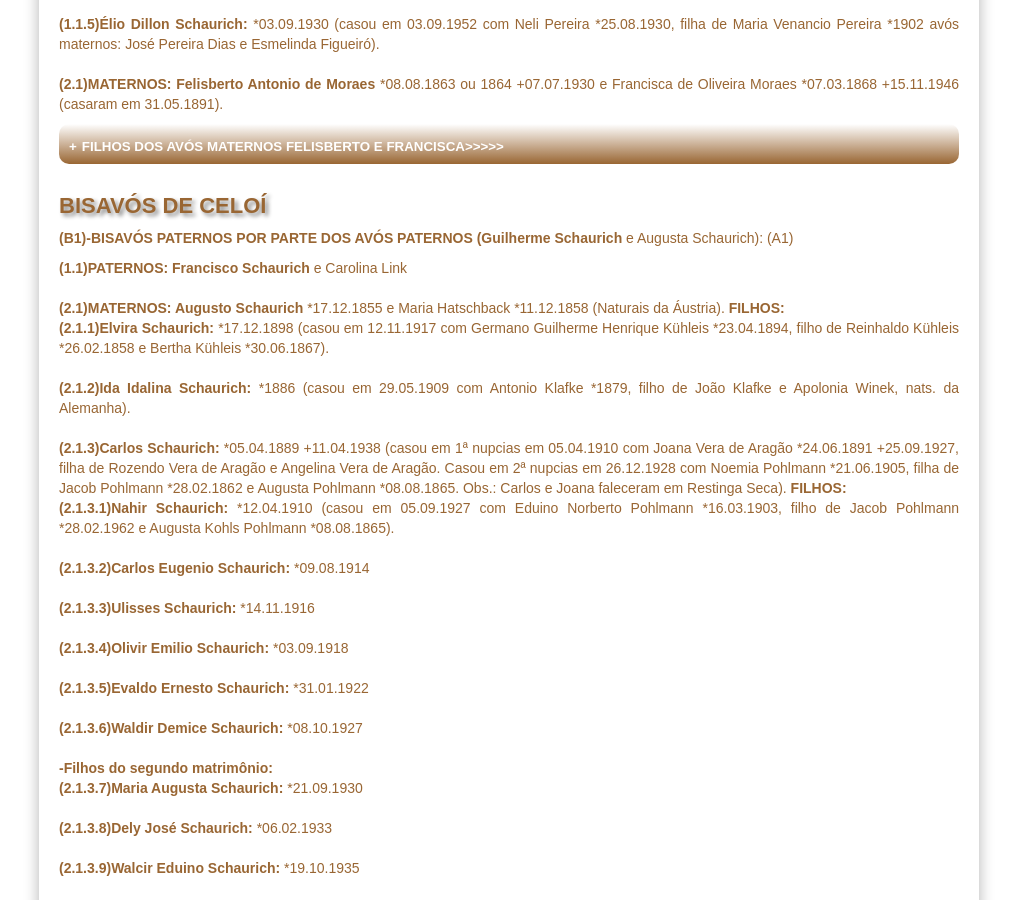
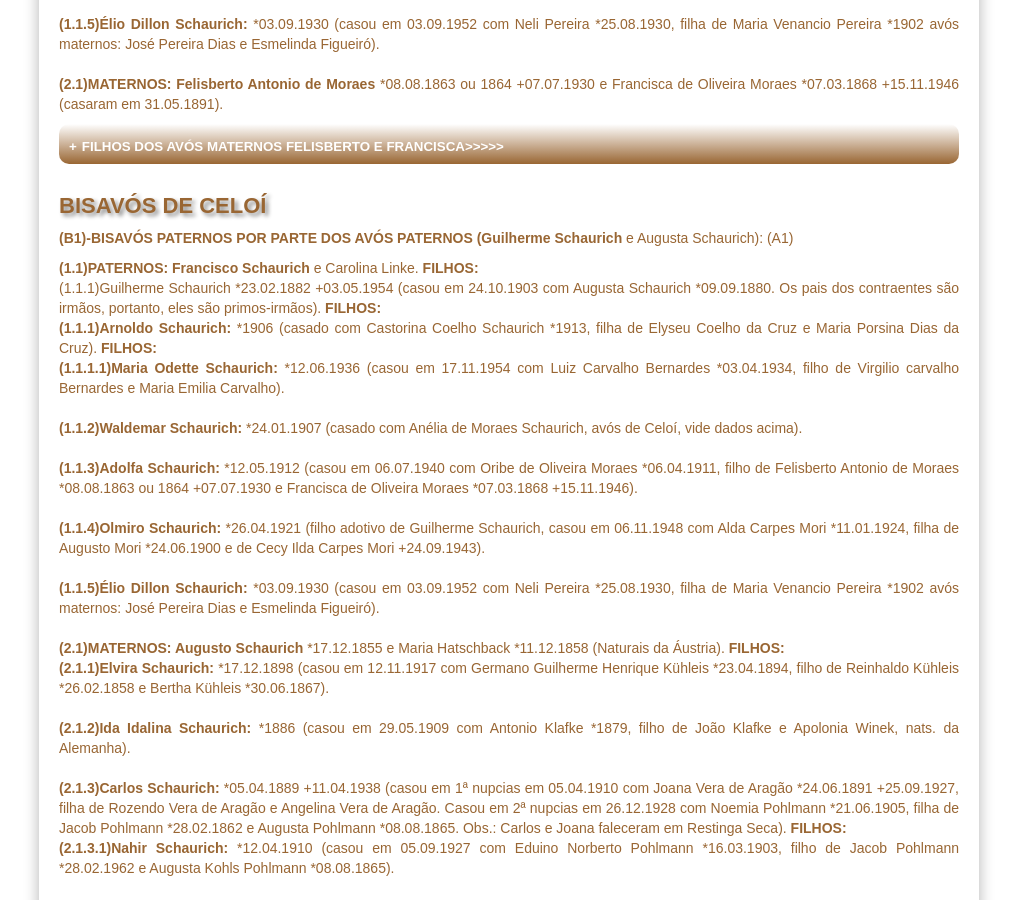
Before and after one commit to claudiovargas1955/claudiovargas1955.github.io, a Jekyll site: the page built from _pages/familia-schaurich.html, in a window 1280 px wide and 900 px high, scrolled down 1149 px. Shown: the whole window, without its empty margins (131-1148 px from the left). Built offline with Jekyll 4.4.1, drawn with Linux system fonts in a browser that asks for light colours; some web fonts are replaced.

Commit message:
Update familia-schaurich.html

```diff
--- a/_pages/familia-schaurich.html
+++ b/_pages/familia-schaurich.html
@@ -213,9 +213,28 @@ Ortiz  avós maternos: José da Silva Moura e Francisca Vargas de Moura RC-83).
 
 <h4>BISAVÓS DE CELOÍ</h4>
 <p><b>(B1)-BISAVÓS PATERNOS POR PARTE DOS AVÓS PATERNOS (Guilherme Schaurich </b>e Augusta Schaurich): (A1)
-<p><b>(1.1)PATERNOS: Francisco Schaurich </b>e Carolina Link<br><br>
+<p><b>(1.1)PATERNOS: Francisco Schaurich </b>e Carolina Linke. <b>FILHOS: </b><br>
+    (1.1.1)Guilherme Schaurich </b>*23.02.1882 +03.05.1954 (casou em 24.10.1903 com Augusta Schaurich *09.09.1880. Os pais dos
+    contraentes são irmãos, portanto, eles são primos-irmãos). <b>FILHOS: </b><br>
+        <b>(1.1.1)Arnoldo Schaurich: </b>*1906 (casado com Castorina Coelho Schaurich *1913, filha de Elyseu Coelho da Cruz e Maria
+        Porsina Dias da Cruz). <b>FILHOS: </b><br>
+            <b>(1.1.1.1)Maria Odette Schaurich: </b>*12.06.1936 (casou em 17.11.1954 com Luiz Carvalho Bernardes *03.04.1934, filho de
+            Virgilio carvalho Bernardes e Maria Emilia Carvalho). <br><br>
 
-<b>(2.1)MATERNOS: Augusto Schaurich </b>*17.12.1855 e Maria Hatschback *11.12.1858 (Naturais da Áustria). <b>FILHOS: </b><br>
+            <b>(1.1.2)Waldemar Schaurich: </b> *24.01.1907 (casado com Anélia de Moraes Schaurich, avós de Celoí, vide dados acima).
+            <br><br>
+
+            <b>(1.1.3)Adolfa Schaurich: </b>*12.05.1912 (casou em 06.07.1940 com Oribe de Oliveira Moraes *06.04.1911, filho de
+            Felisberto Antonio de Moraes *08.08.1863 ou 1864 +07.07.1930 e Francisca de Oliveira Moraes *07.03.1868 +15.11.1946).
+            <br><br>
+
+            <b>(1.1.4)Olmiro Schaurich: </b>*26.04.1921 (filho adotivo de Guilherme Schaurich, casou em 06.11.1948 com Alda Carpes Mori
+            *11.01.1924, filha de Augusto Mori *24.06.1900 e de Cecy Ilda Carpes Mori +24.09.1943).<br><br>
+
+            <b>(1.1.5)Élio Dillon Schaurich: </b>*03.09.1930 (casou em 03.09.1952 com Neli Pereira *25.08.1930, filha de Maria Venancio
+            Pereira *1902 avós maternos: José Pereira Dias e Esmelinda Figueiró).<br><br>
+
+  <b>(2.1)MATERNOS: Augusto Schaurich </b>*17.12.1855 e Maria Hatschback *11.12.1858 (Naturais da Áustria). <b>FILHOS: </b><br>
      <b>(2.1.1)Elvira Schaurich: </b>*17.12.1898 (casou em 12.11.1917 com Germano Guilherme Henrique Kühleis *23.04.1894, filho de
      Reinhaldo Kühleis *26.02.1858 e Bertha Kühleis *30.06.1867).<br><br>
 
```
